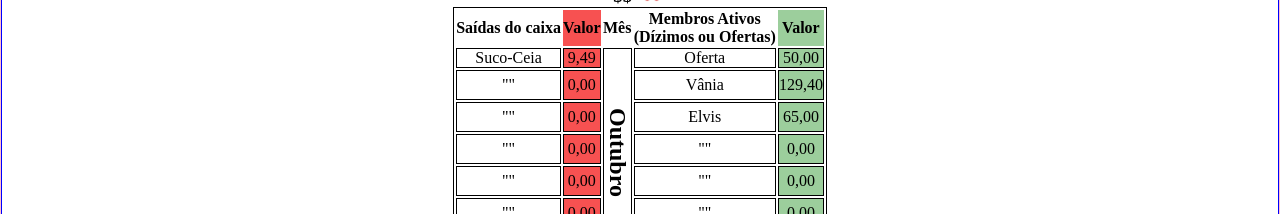
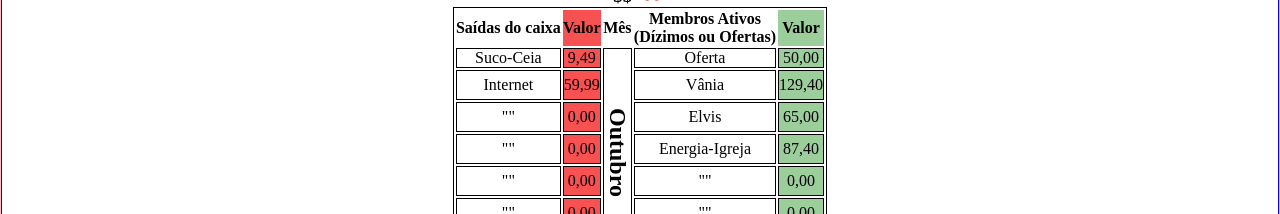
Before and after one commit to Edyylson/outubro, a plain HTML site: page index.html in a window 1280 px wide. Shown: the part 227-441 px from the top of the page. Drawn offline with nearby package versions, Linux system fonts and the light colour scheme.

Commit message:
reajuste

```diff
--- a/index.html
+++ b/index.html
@@ -95,8 +95,8 @@
 
 
         <tr class="linha">
-          <td>""</td>
-          <td>0,00</td>
+          <td>Internet</td>
+          <td>59,99</td>
           <td>Vânia</td>
           <td>129,40</td>
         </tr>
@@ -113,8 +113,8 @@
         <tr class="linha">
           <td>""</td>
           <td>0,00 </td>
-          <td>""</td>
-          <td>0,00 </td>
+          <td>Energia-Igreja</td>
+          <td>87,40</td>
         </tr>
 
 
```
